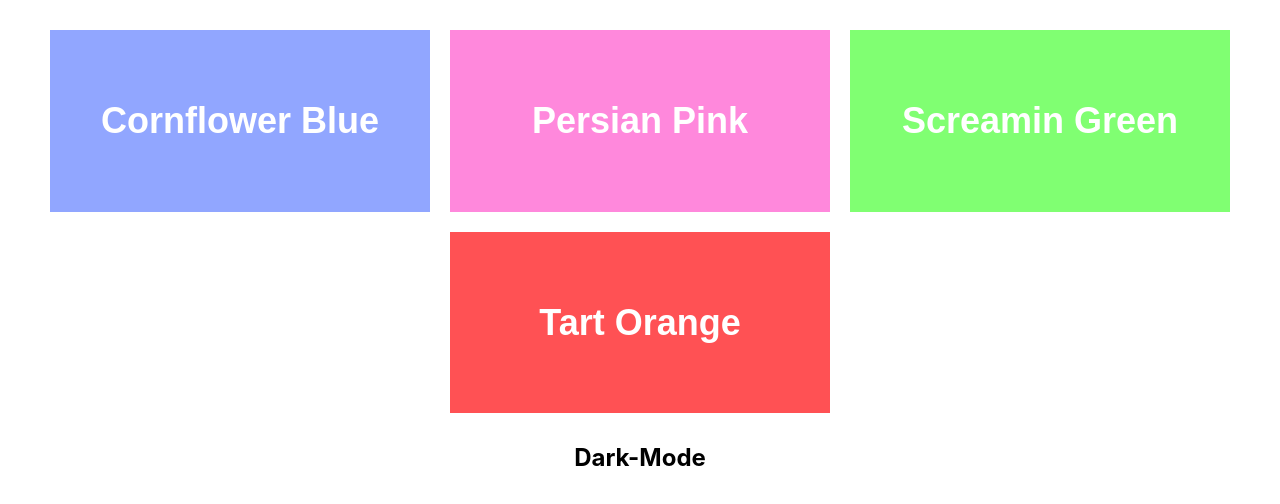
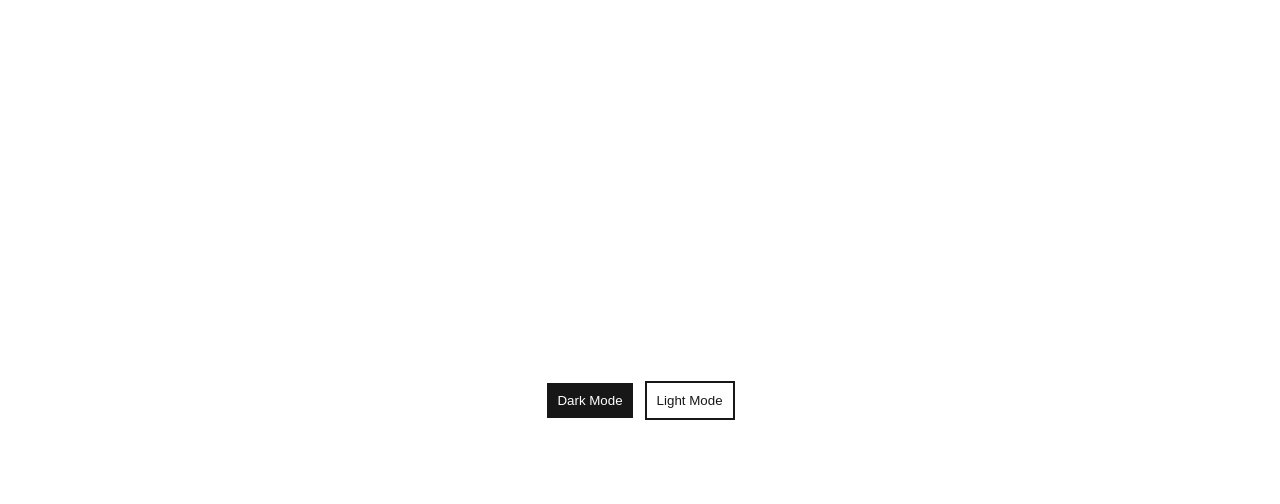
Before and after one commit to best-lucky1030/react-js-code-challenges-linkedin, a React (Create React App) app: page / in a window 1280 px wide. Shown: the top 504 px of the page. Built offline with nearby package versions, Linux system fonts and the light colour scheme.

Commit message:
complete dark-mode

```diff
--- a/src/02-dark-mode/DarkMode.js
+++ b/src/02-dark-mode/DarkMode.js
@@ -1,7 +1,16 @@
+import { useState } from "react";
+
 export default function DarkMode() {
+    const [darkMode, setDarkMode] = useState(false);
+
     return (
-        <div>
-            <h2>Dark-Mode</h2>
+        <div className={`page ${darkMode && "dark-mode"}`}>
+            <button className="dark-mode-button" onClick={() => setDarkMode(true)}>
+                Dark Mode
+            </button>
+            <button className="light-mode-button" onClick={() => setDarkMode(false)}>
+                Light Mode
+            </button>
         </div>
     )
 }
--- a/src/App.js
+++ b/src/App.js
@@ -6,7 +6,7 @@
 function App() {
   return (
     <div className="App">
-      <ColorRenderer />
+      {/* <ColorRenderer /> */}
       <DarkMode />
     </div>
   );
--- a/src/index.css
+++ b/src/index.css
@@ -20,3 +20,33 @@
   padding: 40px;
   margin: 10px;
 }
+
+.page {
+  height: 100vh;
+  width: 100vw;
+  display: flex;
+  align-items: center;
+  justify-content: center;
+}
+
+.dark-mode {
+  background-color: #171717;
+}
+
+button {
+  padding: 10px;
+  margin: 5px;
+  outline: none;
+}
+
+.dark-mode-button {
+  border: 2px solid white;
+  color: white;
+  background-color: #171717;
+}
+
+.light-mode-button {
+  border: 2px solid #171717;
+  color: #171717;
+  background-color: white;
+}
```
